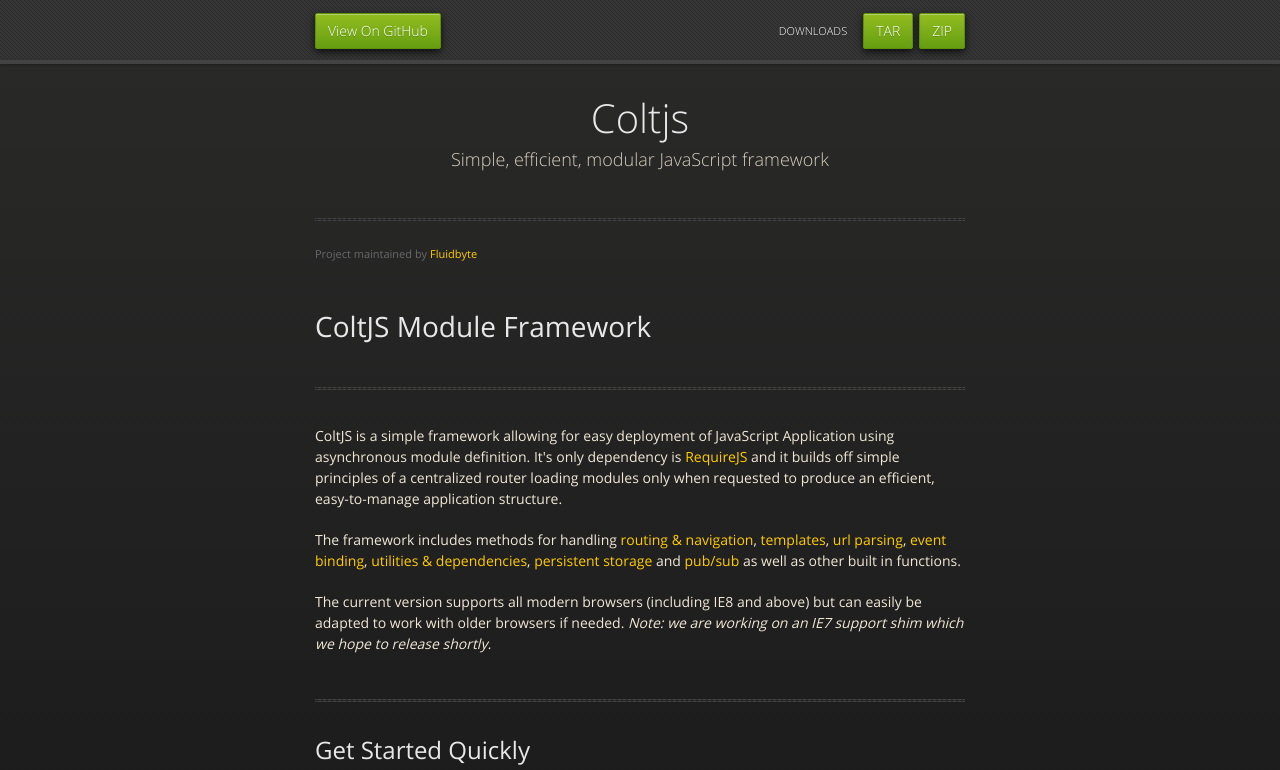
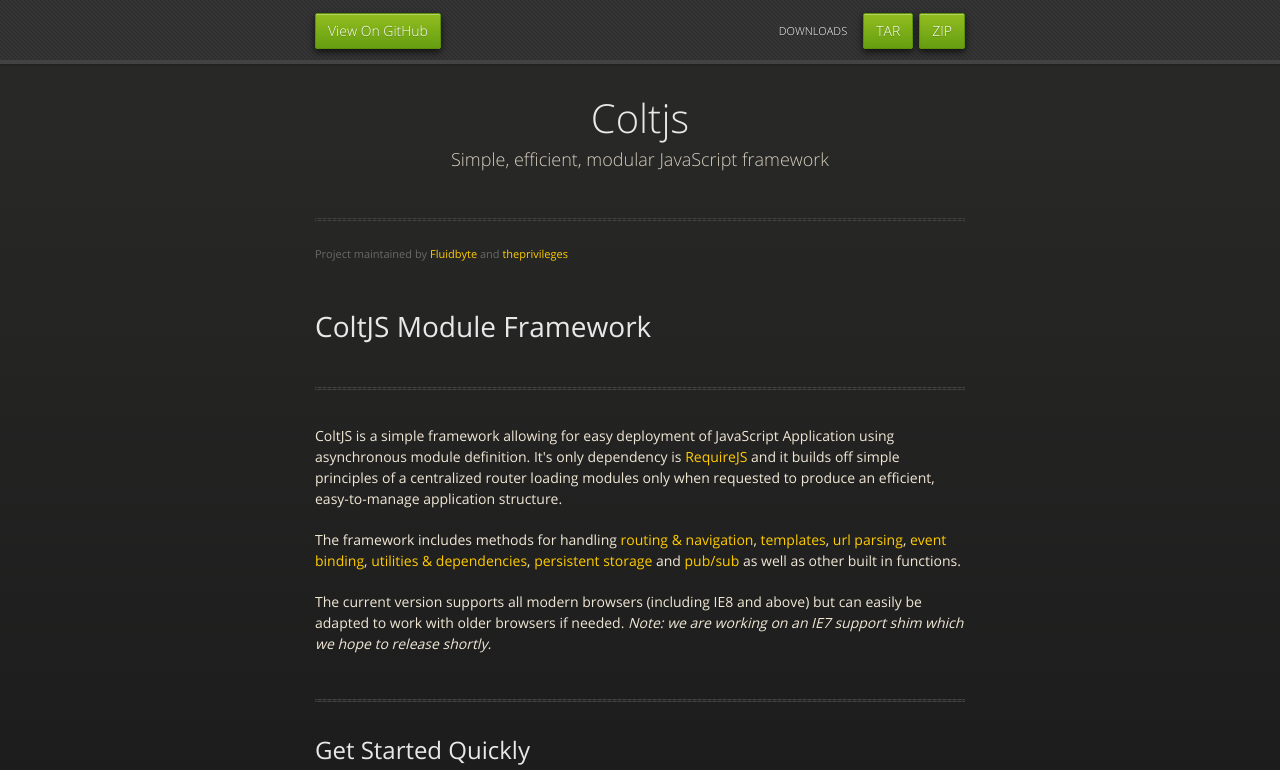
Before and after one commit to ksafranski/ColtJS, a plain HTML site: page index.html in a window 1280 px wide. Shown: the top 770 px of the page. Drawn offline with nearby package versions, Linux system fonts and the light colour scheme.

Commit message:
Updated maintainer info

```diff
--- a/index.html
+++ b/index.html
@@ -40,7 +40,7 @@
           <h1>Coltjs</h1>
           <p>Simple, efficient, modular JavaScript framework</p>
           <hr>
-          <span class="credits left">Project maintained by <a href="https://github.com/Fluidbyte">Fluidbyte</a></span>
+          <span class="credits left">Project maintained by <a href="https://github.com/Fluidbyte">Fluidbyte</a> and <a href="https://github.com/theprivileges">theprivileges</a></span>
           <!--<span class="credits right">Hosted on GitHub Pages &mdash; Theme by <a href="http://twitter.com/#!/michigangraham">mattgraham</a></span>-->
         </div>
 
```
